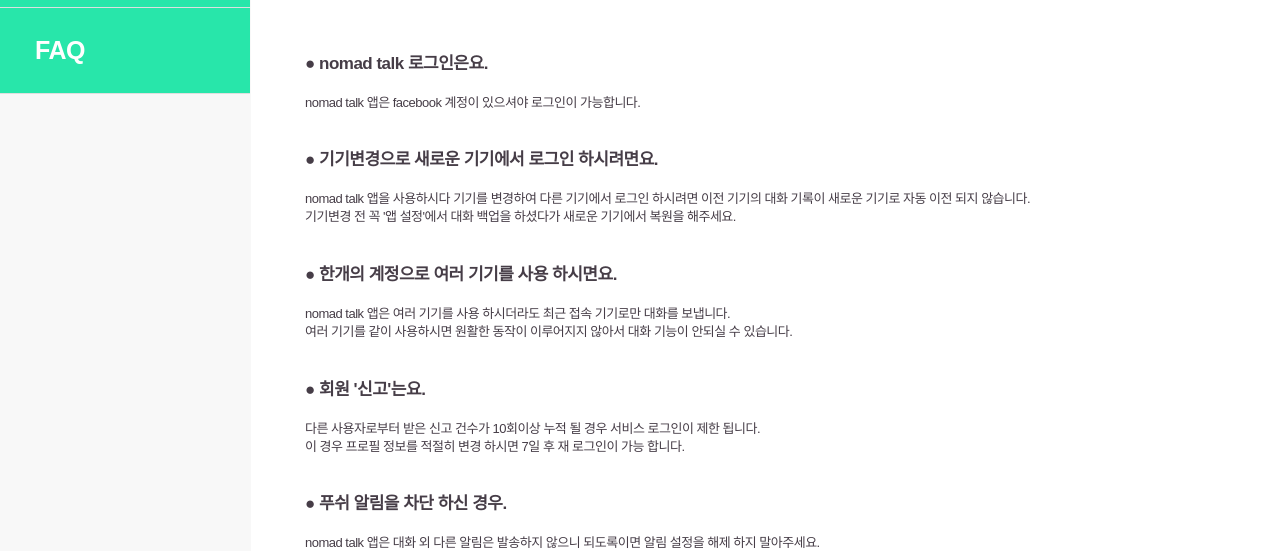
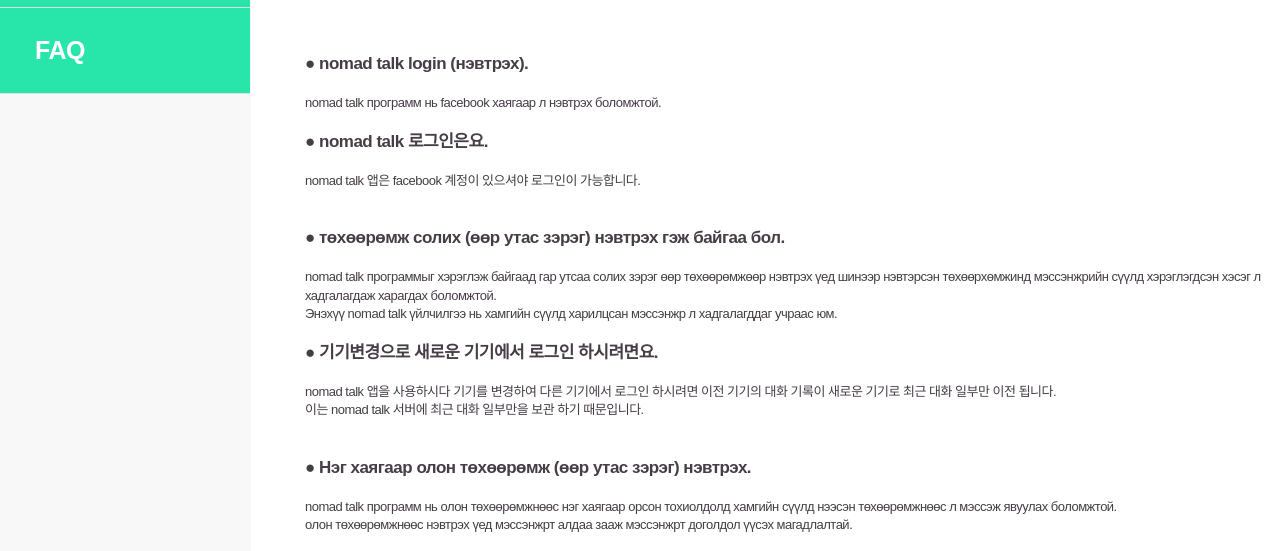
Before and after one commit to efflo0316/nomadtalk, a plain HTML site: page html/faq.html in a window 1280 px wide. Shown: the part 238-789 px from the top of the page. Drawn offline with Linux system fonts and the light colour scheme.

Commit message:
Update faq.html

```diff
--- a/html/faq.html
+++ b/html/faq.html
@@ -100,33 +100,61 @@
 
 <br><br><br>
 
+<span style="font-size:17px;font-weight:bold;">● nomad talk login (нэвтрэх).</span><br>
+<br>
+nomad talk программ нь facebook хаягаар л нэвтрэх боломжтой.<br>
+<br>
 <span style="font-size:17px;font-weight:bold;">● nomad talk 로그인은요.</span><br>
 <br>
 nomad talk 앱은 facebook 계정이 있으셔야 로그인이 가능합니다.<br>
 <br>
 <br>
+<span style="font-size:17px;font-weight:bold;">● төхөөрөмж солих (өөр утас зэрэг) нэвтрэх гэж байгаа бол.</span><br>
+<br>
+nomad talk программыг хэрэглэж байгаад гар утсаа солих зэрэг өөр төхөөрөмжөөр нэвтрэх үед шинээр нэвтэрсэн төхөөрхөмжинд мэссэнжрийн сүүлд хэрэглэгдсэн хэсэг л хадгалагдаж харагдах боломжтой.<br>
+ Энэхүү nomad talk үйлчилгээ нь хамгийн сүүлд харилцсан мэссэнжр л хадгалагддаг учраас юм.<br>
+<br>
 <span style="font-size:17px;font-weight:bold;">● 기기변경으로 새로운 기기에서 로그인 하시려면요.</span><br>
 <br>
-nomad talk 앱을 사용하시다 기기를 변경하여 다른 기기에서 로그인 하시려면 이전 기기의 대화 기록이 새로운 기기로 자동 이전 되지 않습니다.<br>
-기기변경 전 꼭 '앱 설정'에서 대화 백업을 하셨다가 새로운 기기에서 복원을 해주세요.<br>
+nomad talk 앱을 사용하시다 기기를 변경하여 다른 기기에서 로그인 하시려면 이전 기기의 대화 기록이 새로운 기기로 최근 대화 일부만 이전 됩니다.<br>
+이는 nomad talk 서버에 최근 대화 일부만을 보관 하기 때문입니다.<br>
 <br>
+<br>
+<span style="font-size:17px;font-weight:bold;">● Нэг хаягаар олон төхөөрөмж (өөр утас зэрэг) нэвтрэх.</span><br>
+<br>
+nomad talk программ нь олон төхөөрөмжнөөс нэг хаягаар орсон тохиолдолд хамгийн сүүлд нээсэн төхөөрөмжнөөс л мэссэж явуулах боломжтой.<br>
+олон төхөөрөмжнөөс нэвтрэх үед мэссэнжрт алдаа зааж мэссэнжрт доголдол үүсэх магадлалтай.<br>
 <br>
 <span style="font-size:17px;font-weight:bold;">● 한개의 계정으로 여러 기기를 사용 하시면요.</span><br>
 <br>
 nomad talk 앱은 여러 기기를 사용 하시더라도 최근 접속 기기로만 대화를 보냅니다.<br>
-여러 기기를 같이 사용하시면 원활한 동작이 이루어지지 않아서 대화 기능이 안되실 수 있습니다.<br>
+여러 기기를 같이 사용하시면 원활한 동작이 이루어지지 않아서 대화 기능이 원활히 동작 되지 않습니다.<br>
 <br>
 <br>
-<span style="font-size:17px;font-weight:bold;">● 회원 '신고'는요.</span><br>
+<span style="font-size:17px;font-weight:bold;">● найз хасах/устгах.</span><br>
 <br>
-다른 사용자로부터 받은 신고 건수가 10회이상 누적 될 경우 서비스 로그인이 제한 됩니다.<br>
-이 경우 프로필 정보를 적절히 변경 하시면 7일 후 재 로그인이 가능 합니다.<br>
+Найзын хүсэлтээр авсан хүнийг найзаас хасах болон устгах бол тухайн найзтай 1:1 харилцсан мэссэж автоматаар устах болно.<br>
+<br>
+<span style="font-size:17px;font-weight:bold;">● 친구 차단/삭제는요.</span><br>
+<br>
+등록 된 친구를 차단하거나 삭제 하실 경우 해당 친구와의 1:1 대화 채팅방은 자동 삭제 처리 됩니다.<br>
 <br>
 <br>
-<span style="font-size:17px;font-weight:bold;">● 푸쉬 알림을 차단 하신 경우.</span><br>
+<span style="font-size:17px;font-weight:bold;">● мэссэжийг мэдээллэх.</span><br>
 <br>
-nomad talk 앱은 대화 외 다른 알림은 발송하지 않으니 되도록이면 알림 설정을 해제 하지 말아주세요.<br>
+nomad talk программ нь бүх мэссэжинд дуудлага ирэх тохиргоотой бөгөөд дуудлага тохиргоог өөрсдөө тааруулах боломжтой.<br>
+мэссэжний дуудлага тохиргоо нь мэссэжний харилцаж буй хэсгийн дээд талын хэсэгт харагдах болно.<br>
 <br>
+<span style="font-size:17px;font-weight:bold;">● 대화 알림 설정은요.</span><br>
+<br>
+nomad talk 앱은 전체 대화 알림 설정이 가능 하고 채팅방별 알림 설정이 개별로 가능 합니다.<br>
+대화 알림은 현재 화면에 참여중인 채팅방외 대화에 대해 수신 알림을 제공 합니다.<br>
+<br>
+<br>
+<span style="font-size:17px;font-weight:bold;">● nomad talk программыг устгахаас өмнө түр хүлээгээрэй.</span><br>
+<br>
+nomad talk .<br>программыг устгаад дахин суулгах тохиолдолд урьд нь байсан мэссэж болон мэдээллүүд алга болох болно.
+заавал 'программ тохируулга'хэсгээс программыг хадгалсаны  дараа дахин суулгаж background хийж өгнө үү.<br>
 <br>
 <span style="font-size:17px;font-weight:bold;">● nomad talk 앱 삭제 하기전 잠시만요.</span><br>
 <br>
@@ -134,18 +162,31 @@ nomad talk 앱을 삭제 하시고 재설치 하시면 기존 대화 목록이
 꼭 '앱 설정'에서 서버로 백업을 하시고 재설치 후 복원 해 주세요.<br>
 <br>
 <br>
+<span style="font-size:17px;font-weight:bold;">● хэрэглэгчээс гарах.</span><br>
+<br>
+nomad talk программаас гарсан тохиолдолд 30 хоногийн дараа дахин хэрэглэгчээр бүртгүүлэх боломжтой.<br>
+30 хоногийн дараа дахин бүртгүүлэхдээ урьдын хаягаар бүртгүүлэхэд найзууд болон мэссэнжрүүд хэвээр байх болно.<br>
+<br>
 <span style="font-size:17px;font-weight:bold;">● 회원 탈퇴는요.</span><br>
 <br>
-nomad talk 앱에서 탈퇴를 하시면 재가입은 7일 이후 가능 합니다.<br>
-탈퇴만 하시고 nomad talk 앱을 삭제 하지 않으셨다면, 재가입시 기존 친구, 대화 목록은 그대로 유지 됩니다.<br>
+nomad talk 앱에서 탈퇴를 하시면 재가입은 30일 이후 가능 합니다.<br>
+30일 이후 동일한 계정으로 재로그인시 재가입 처리가 되며 기존 친구, 채팅방 목록은 그대로 유지 됩니다.<br>
 <br>
+<br>
+<span style="font-size:17px;font-weight:bold;">● зар оруулах.</span><br>
+<br>
+nomad talk программ нь үнэгүй үйлчлэх болно.<br>
+Үйлчилгээ үзүүлэх явцад программын нэмэлт өөрчлөлт зэрэг зүйлсээс шалтгаалан хэд хэдэн газарт зар оруулах төлөвтэй байна.<br>
+Хэрэглэгч та бүхэн ойлгож хүлээж авна гэдэгт итгэлтэй байна.<br>
 <br>
 <span style="font-size:17px;font-weight:bold;">● 광고 노출은요.</span><br>
 <br>
 nomad talk 앱은 무료로 서비스가 됩니다.<br>
-그러다 보니 부득이하게 서버 및 앱 개발 유지보수를 위해 몇몇군데 광고를 노출하게 될텐데요..<br>
+그러다 보니 부득이하게 서버 및 앱 개발 유지보수를 위해 차후 몇몇 곳에 광고를 노출할 예정 입니다.<br>
 사용자님들의 너그러운 마음으로 이해 부탁 드립니다.<br>
 <br>
+<br>
+<span style="font-size:17px;font-weight:bold;">● nomad talk FAQ нь....үргэлж урагшлах болно . ^^</span><br>
 <br>
 <span style="font-size:17px;font-weight:bold;">● nomad talk FAQ 는.... 운영하면서 조금씩 채워 가겠습니다. ^^</span>
 
```
